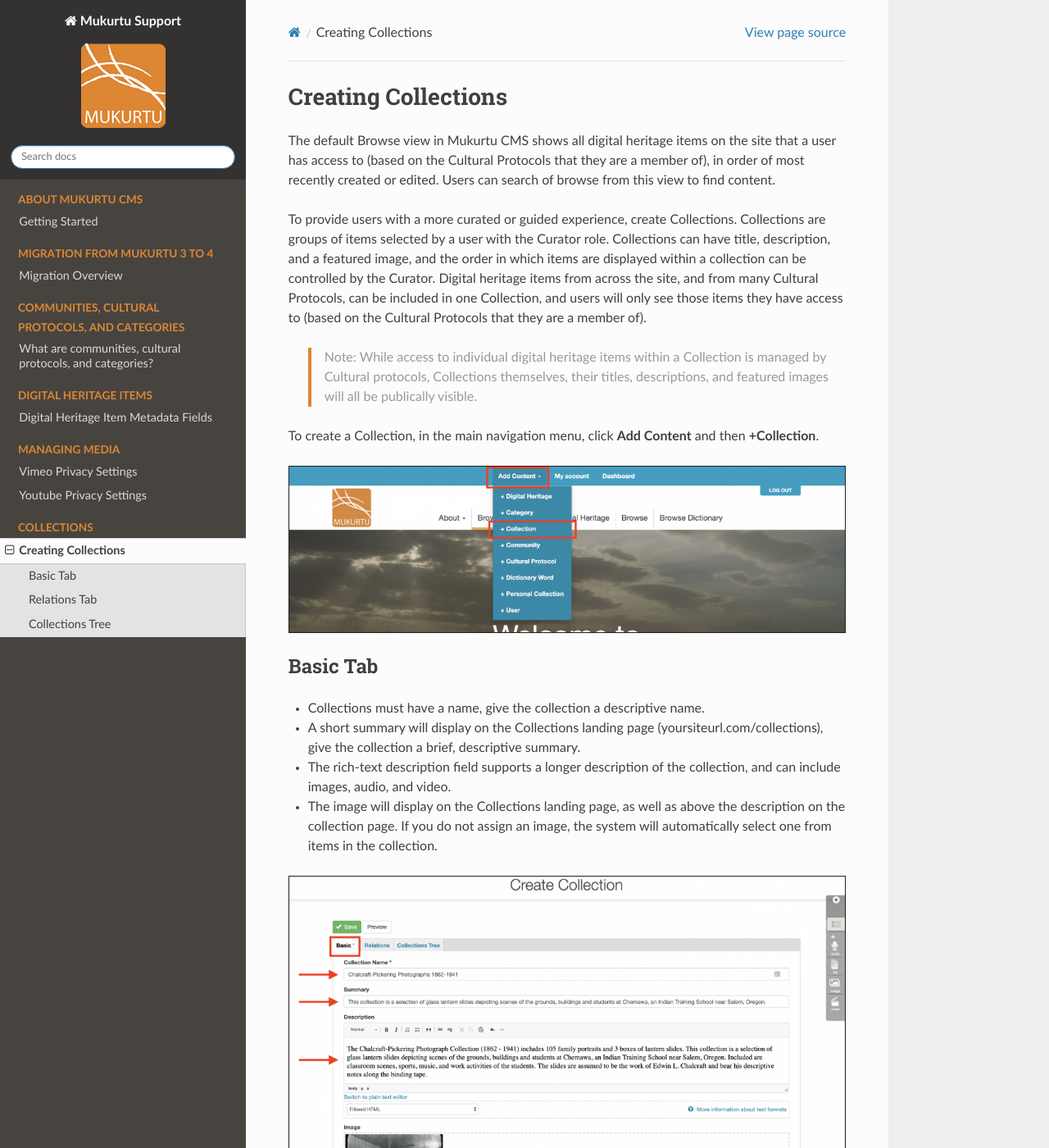
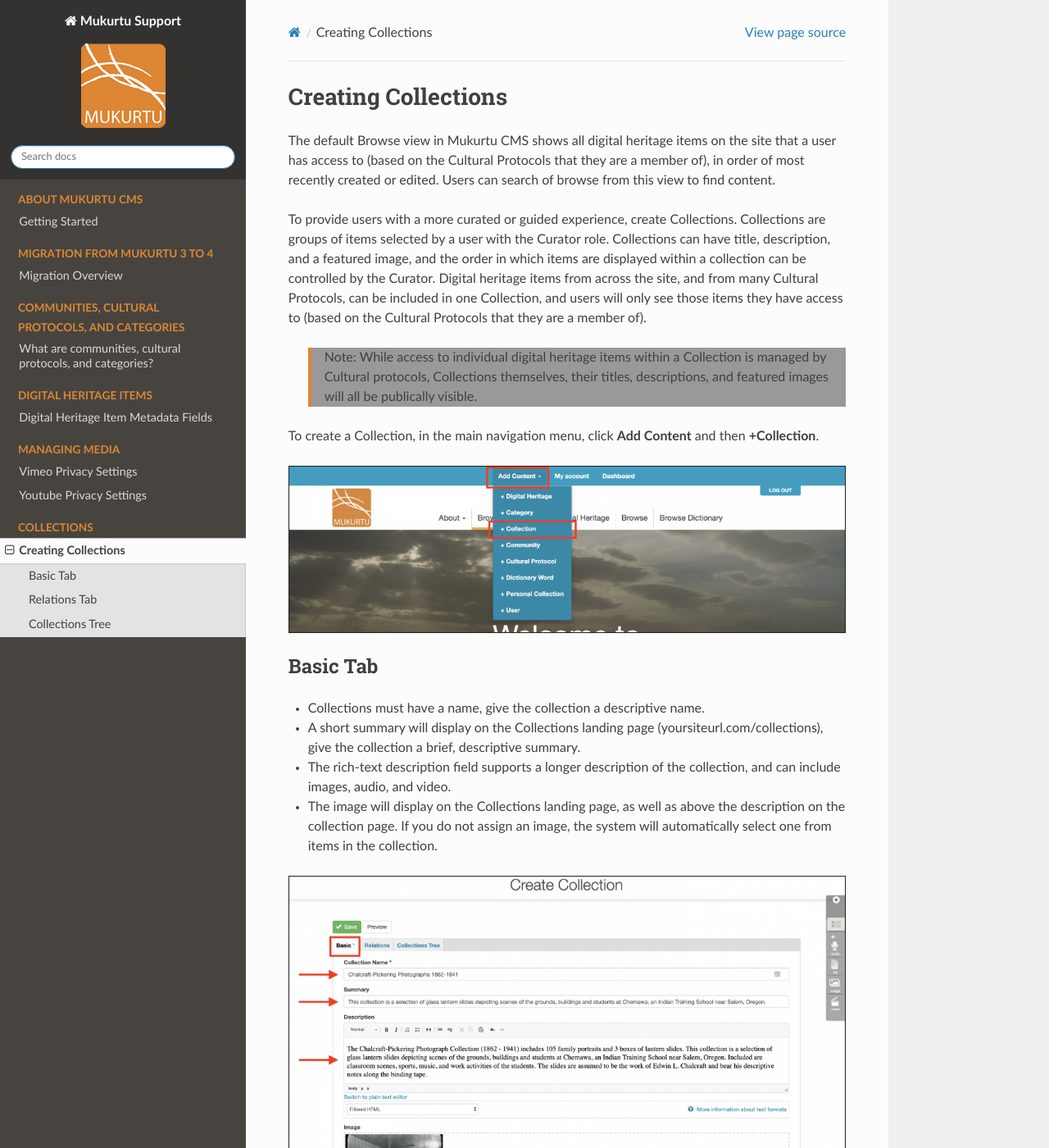
Before and after one commit to MukurtuCMS/mukurtudocs, a Sphinx documentation site: the page built from docs/source/collections/CreatingCollections.md, in a window 1280 px wide and 1400 px high. Shown: the whole window at 82% size. Built offline with Sphinx 7.4.7 and the Read the Docs theme 2.0.0, drawn with Linux system fonts in a browser that asks for light colours.

Commit message:
Update mukurtu.css

```diff
--- a/docs/source/_static/css/mukurtu.css
+++ b/docs/source/_static/css/mukurtu.css
@@ -21,7 +21,7 @@
 
 .rst-content blockquote {
     padding: 0 1em;
-    color: #999999;
+    background-color: #999999;
     border-left: .25em solid;
     border-left-color: #DC8633;
 }
```
